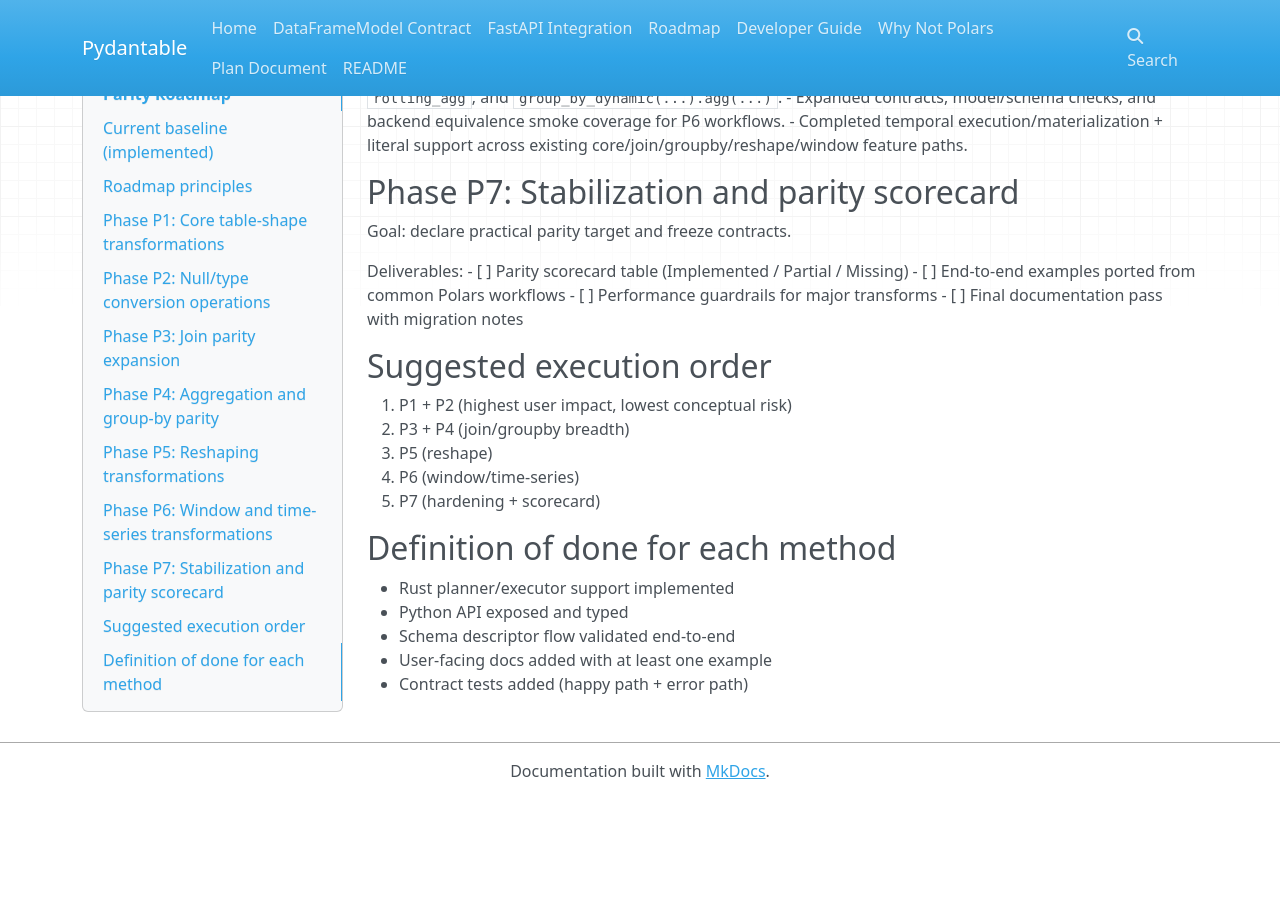
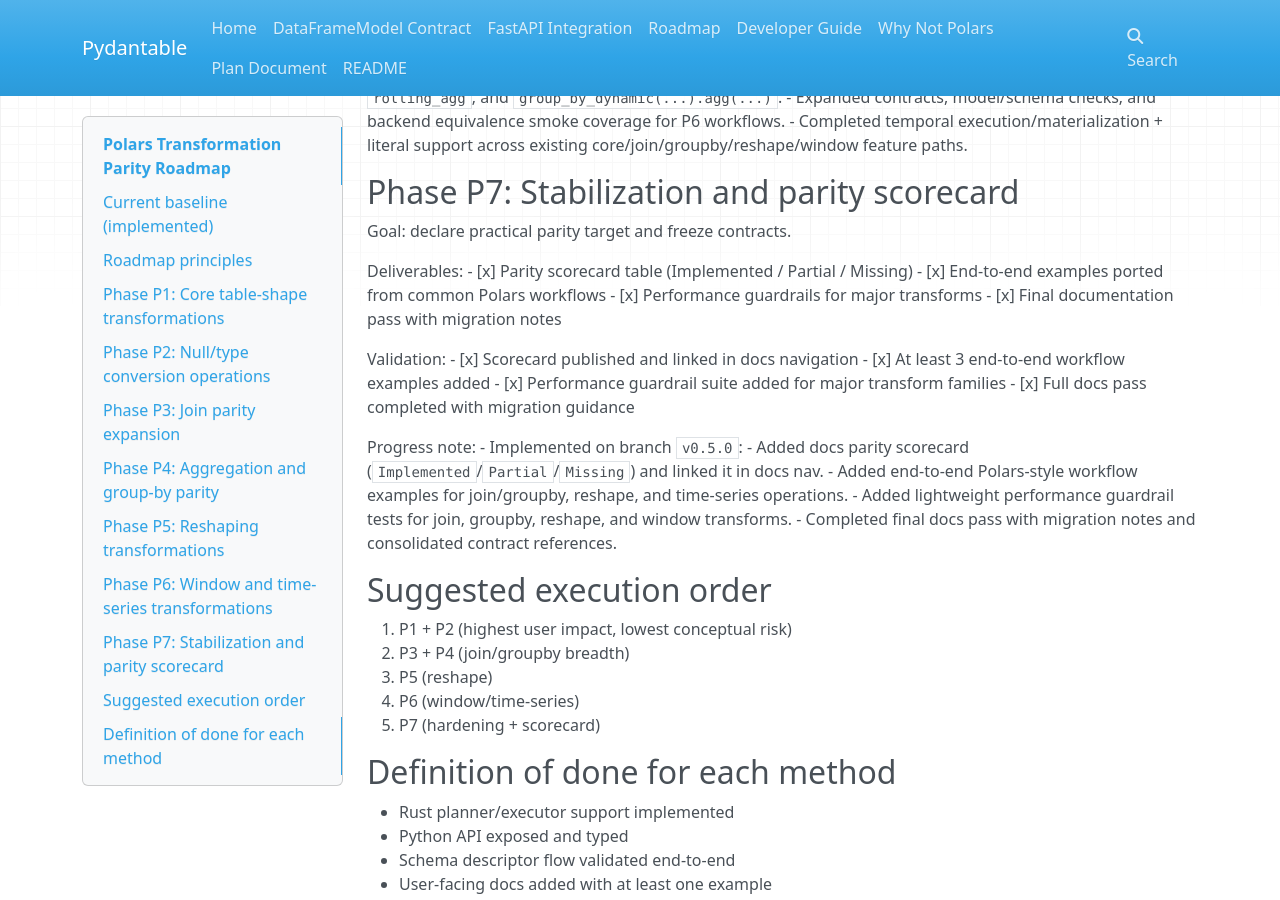
Before and after one commit to eddiethedean/pydantable, an MkDocs documentation site: the page built from docs/POLARS_TRANSFORMATIONS_ROADMAP.md, in a window 1280 px wide and 900 px high, scrolled down 2357 px. Built offline with MkDocs 1.6.1, drawn with Linux system fonts in a browser that asks for light colours; nearby versions of some CDN libraries; before the commit the page ends 3156 px from its top, so only the background shows below that.

Commit message:
docs: Phase P7 parity scorecard, workflows, perf guardrails
- Add PARITY_SCORECARD and POLARS_WORKFLOWS docs; link in index/README
- Extend INTERFACE_CONTRACT with Polars migration notes
- Mark P7 complete in POLARS_TRANSFORMATIONS_ROADMAP
- Add test_performance_guardrails and test_polars_workflows_examples

```diff
--- a/docs/POLARS_TRANSFORMATIONS_ROADMAP.md
+++ b/docs/POLARS_TRANSFORMATIONS_ROADMAP.md
@@ -149,10 +149,23 @@
 Goal: declare practical parity target and freeze contracts.
 
 Deliverables:
-- [ ] Parity scorecard table (Implemented / Partial / Missing)
-- [ ] End-to-end examples ported from common Polars workflows
-- [ ] Performance guardrails for major transforms
-- [ ] Final documentation pass with migration notes
+- [x] Parity scorecard table (Implemented / Partial / Missing)
+- [x] End-to-end examples ported from common Polars workflows
+- [x] Performance guardrails for major transforms
+- [x] Final documentation pass with migration notes
+
+Validation:
+- [x] Scorecard published and linked in docs navigation
+- [x] At least 3 end-to-end workflow examples added
+- [x] Performance guardrail suite added for major transform families
+- [x] Full docs pass completed with migration guidance
+
+Progress note:
+- Implemented on branch `v0.5.0`:
+  - Added docs parity scorecard (`Implemented`/`Partial`/`Missing`) and linked it in docs nav.
+  - Added end-to-end Polars-style workflow examples for join/groupby, reshape, and time-series operations.
+  - Added lightweight performance guardrail tests for join, groupby, reshape, and window transforms.
+  - Completed final docs pass with migration notes and consolidated contract references.
 
 ## Suggested execution order
 
```
Also changed, not shown: README.md (+2 -0 lines), docs/INTERFACE_CONTRACT.md (+8 -0 lines), docs/PARITY_SCORECARD.md (added, +28 -0 lines), docs/POLARS_WORKFLOWS.md (added, +75 -0 lines), docs/index.md (+2 -0 lines), 2 other files.
